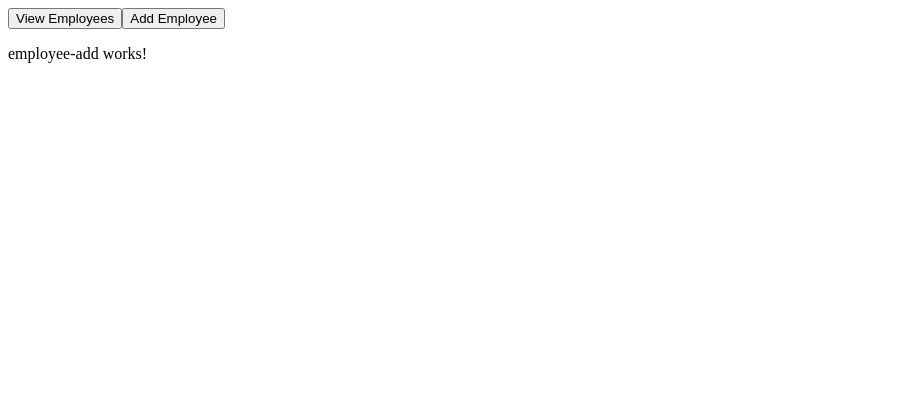
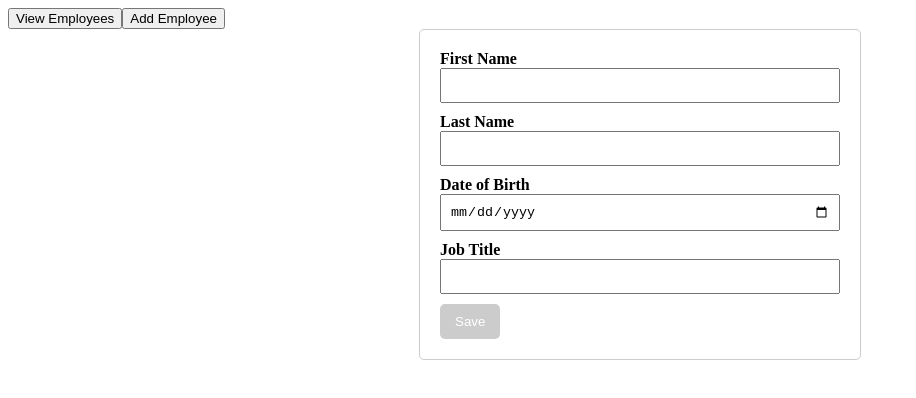
Before and after one commit to Hpavic/dekod-zaposlenici-hrvoje, an Angular app: page /add-employee in a window 1280 px wide. Shown: the top 398 px of the page, without its empty margins (0-916 px from the left). Built offline with nearby package versions, Linux system fonts and the light colour scheme.

Commit message:
Employee add form

```diff
--- a/src/app/employee-add/employee-add.component.css
+++ b/src/app/employee-add/employee-add.component.css
@@ -0,0 +1,40 @@
+form {
+    max-width: 400px;
+    margin: 0 auto;
+    padding: 20px;
+    border: 1px solid #ccc;
+    border-radius: 5px;
+  }
+
+  div {
+    margin-bottom: 10px;
+  }
+
+  label {
+    display: block;
+    font-weight: bold;
+  }
+
+  input {
+    width: 100%;
+    padding: 8px;
+    box-sizing: border-box;
+  }
+
+  button {
+    padding: 10px 15px;
+    background-color: #007bff;
+    color: white;
+    border: none;
+    border-radius: 5px;
+    cursor: pointer;
+  }
+
+  button:disabled {
+    background-color: #ccc;
+  }
+
+  small {
+    color: red;
+    display: block;
+  }
--- a/src/app/employee-add/employee-add.component.html
+++ b/src/app/employee-add/employee-add.component.html
@@ -1 +1,37 @@
-<p>employee-add works!</p>
+<form [formGroup]="employeeForm" (ngSubmit)="onSubmit()">
+  <div>
+    <label for="firstName">First Name</label>
+    <input id="firstName" formControlName="firstName" />
+    <div *ngIf="employeeForm.get('firstName')?.invalid && employeeForm.get('firstName')?.touched">
+      <small *ngIf="employeeForm.get('firstName')?.errors?.['required']">First Name is required</small>
+      <small *ngIf="employeeForm.get('firstName')?.errors?.['minlength']">First Name must be at least 2 characters</small>
+    </div>
+  </div>
+
+  <div>
+    <label for="lastName">Last Name</label>
+    <input id="lastName" formControlName="lastName" />
+    <div *ngIf="employeeForm.get('lastName')?.invalid && employeeForm.get('lastName')?.touched">
+      <small *ngIf="employeeForm.get('lastName')?.errors?.['required']">Last Name is required</small>
+      <small *ngIf="employeeForm.get('lastName')?.errors?.['minlength']">Last Name must be at least 2 characters</small>
+    </div>
+  </div>
+
+  <div>
+    <label for="dateOfBirth">Date of Birth</label>
+    <input id="dateOfBirth" type="date" formControlName="dateOfBirth" />
+    <div *ngIf="employeeForm.get('dateOfBirth')?.invalid && employeeForm.get('dateOfBirth')?.touched">
+      <small *ngIf="employeeForm.get('dateOfBirth')?.errors?.['required']">Date of Birth is required</small>
+    </div>
+  </div>
+
+  <div>
+    <label for="jobTitle">Job Title</label>
+    <input id="jobTitle" formControlName="jobTitle" />
+    <div *ngIf="employeeForm.get('jobTitle')?.invalid && employeeForm.get('jobTitle')?.touched">
+      <small *ngIf="employeeForm.get('jobTitle')?.errors?.['required']">Job Title is required</small>
+    </div>
+  </div>
+
+  <button type="submit" [disabled]="employeeForm.invalid">Save</button>
+</form>
--- a/src/app/employee-add/employee-add.component.ts
+++ b/src/app/employee-add/employee-add.component.ts
@@ -1,12 +1,36 @@
-import { Component } from '@angular/core';
+import { Component, OnInit } from '@angular/core';
+import { FormBuilder, FormGroup, Validators } from '@angular/forms';
+import { CommonModule } from '@angular/common';
+import { ReactiveFormsModule } from '@angular/forms';
 
 @Component({
   selector: 'app-employee-add',
   standalone: true,
-  imports: [],
+  imports: [CommonModule, ReactiveFormsModule],
   templateUrl: './employee-add.component.html',
   styleUrl: './employee-add.component.css'
 })
-export class EmployeeAddComponent {
+export class EmployeeAddComponent implements OnInit {
+  employeeForm!: FormGroup;
 
+  constructor(private fb: FormBuilder) {}
+
+  ngOnInit(): void {
+    this.employeeForm = this.fb.group({
+      firstName: ['', [Validators.required, Validators.minLength(2)]],
+      lastName: ['', [Validators.required, Validators.minLength(2)]],
+      dateOfBirth: ['', [Validators.required]],
+      jobTitle: ['', [Validators.required]]
+    });
+  }
+
+  onSubmit(): void {
+    if (this.employeeForm.valid) {
+      console.log('Employee data:', this.employeeForm.value);
+      alert('Employee added successfully!');
+      this.employeeForm.reset();
+    } else {
+      console.log('Form is invalid');
+    }
+  }
 }
--- a/src/app/models/employee.model.ts
+++ b/src/app/models/employee.model.ts
@@ -24,7 +24,7 @@ export enum SortDirection {
 }
 
 export const PaginationSettings = {
-    DefaultItemsPerPage: 5,
+    DefaultItemsPerPage: 8,
     DefaultCurrentPage: 1,
 }
 
```
